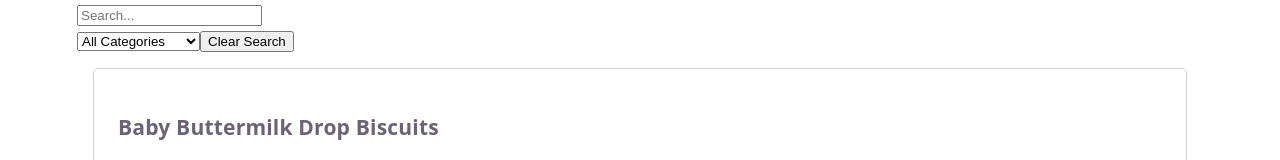
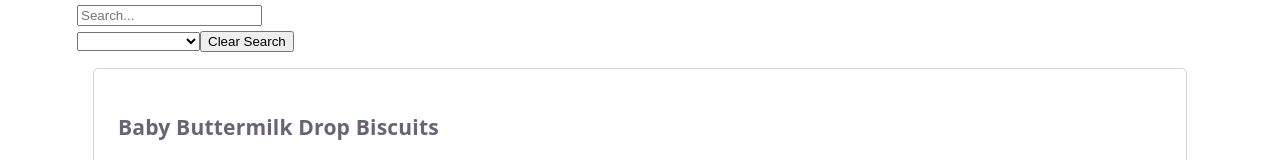
Before and after one commit to amgallo1213/LoveMenu, a React (Vite) app: page / in a window 1280 px wide. Shown: the top 160 px of the page. Built offline with nearby package versions, Linux system fonts and the light colour scheme.

Commit message:
updates to data file

```diff
--- a/src/data.js
+++ b/src/data.js
@@ -1050,7 +1050,7 @@ export const foods = [
             ["lunch, "],
             ["dinner"]
         ],
-        "category": "drinks",
+        "category": "cocktails",
         "components": [
             [
                 "Hornitos Reposado, prickly pear puree, lime juice, agave "
@@ -1072,7 +1072,7 @@ export const foods = [
             ["lunch, "],
             ["dinner"]
         ],
-        "category": "drinks",
+        "category": "cocktails",
         "components": [
             [
                 " Dad's Hat 'The Love Select Barrel' Rye, Evan Williams Black Bourbon, Gran Classico Bitter Aperitivo, maple syrup "
@@ -1094,7 +1094,7 @@ export const foods = [
             ["lunch, "],
             ["dinner"]
         ],
-        "category": "drinks",
+        "category": "cocktails",
         "components": [
             [
                 " Limoncello, Lillet Blanc, lemon juice, fig syrup "
@@ -1116,7 +1116,7 @@ export const foods = [
             ["lunch, "],
             ["dinner"]
         ],
-        "category": "drinks",
+        "category": "cocktails",
         "components": [
             [
                 " grapefruit juice, St. Germain, sparkling wine (Simonet Blanc de Blanc) "
@@ -1135,7 +1135,7 @@ export const foods = [
             ["lunch, "],
             ["dinner"]
         ],
-        "category": "drinks",
+        "category": "cocktails",
         "components": [
             [
                 " Bacardi Superior Rum, Captain Morgan, Combier, passion fruit puree, cream of coconut, vanilla syrup, orgeat, lime juice, jamaican bitters, pinch salt "
@@ -1160,7 +1160,7 @@ export const foods = [
             ["lunch, "],
             ["dinner"]
         ],
-        "category": "drinks",
+        "category": "cocktails",
         "components": [
             [
                 " batch: vodka, brandy, combier, chablis, blackberry puree, basil syrup, orange juice, lemon juice "
@@ -1185,7 +1185,7 @@ export const foods = [
             ["lunch, "],
             ["dinner"]
         ],
-        "category": "drinks",
+        "category": "cocktails",
         "components": [
             [
                 " blueberry hibiscus tea, simple syrup, lime juice, fever tree sparkling grapefruit "
@@ -1210,7 +1210,7 @@ export const foods = [
             ["lunch, "],
             ["dinner"]
         ],
-        "category": "drinks",
+        "category": "cocktails",
         "components": [
             [
                 " common well vodka, bacardi superior rum, averna amaro, la colombe coffee, demerara syrup "
@@ -1232,7 +1232,7 @@ export const foods = [
             ["lunch, "],
             ["dinner"]
         ],
-        "category": "drinks",
+        "category": "cocktails",
         "components": [
             [
                 " Common Well Vodka, creme de menthe, kahlua, bailey's irish cream, half & half, pinch salt "
@@ -1251,7 +1251,7 @@ export const foods = [
             ["lunch, "],
             ["dinner"]
         ],
-        "category": "drinks",
+        "category": "cocktails",
         "components": [
             [
                 " Common Well Vodka, bloody mary mix, ice "
@@ -1273,7 +1273,7 @@ export const foods = [
             ["lunch, "],
             ["dinner"]
         ],
-        "category": "drinks",
+        "category": "cocktails",
         "components": [
             [
                 " : "
@@ -1292,47 +1292,38 @@ export const foods = [
     {
         "id": 50,
         "name": "Frozen Orange Crush",
-        "menuDescription": "",
-        "meal": [
-            ["brunch, "],
-            ["lunch, "],
-            ["dinner"]
-        ],
-        "category": "drinks",
-        "components": [
-            [
-                " : "
-            ],
-            [
-                " : "
-            ],
-            [
-                " : "
-            ],
-        ],
-        "allergens": "",
-        "tableside": "",
-        "notes": ""
+        "menuDescription": "Local Vodka, Grand Marnier, Fresh Clementine and Cane Sugar",
+        "meal": [
+            ["brunch, "],
+            ["lunch, "],
+            ["dinner"]
+        ],
+        "category": "cocktails",
+        "components": [
+            [
+                " slushy "
+            ],
+        ],
+        "allergens": "",
+        "tableside": "",
+        "notes": "Frozen cocktail"
     },
     {
         "id": 51,
-        "name": "",
-        "menuDescription": "",
-        "meal": [
-            ["brunch, "],
-            ["lunch, "],
-            ["dinner"]
-        ],
-        "category": "drinks",
-        "components": [
-            [
-                " : "
-            ],
-            [
-                " : "
-            ],
-            [
-                " : "
+        "name": "Love City 'Unity'",
+        "menuDescription": "",
+        "meal": [
+            ["brunch, "],
+            ["lunch, "],
+            ["dinner"]
+        ],
+        "category": "beer",
+        "components": [
+            [
+                " American IPA from Philly "
+            ],
+            [
+                " approachable, citrusy, low bitterness, crisp finish "
             ],
         ],
         "allergens": "",
@@ -1341,23 +1332,20 @@ export const foods = [
     },
     {
         "id": 52,
-        "name": "",
-        "menuDescription": "",
-        "meal": [
-            ["brunch, "],
-            ["lunch, "],
-            ["dinner"]
-        ],
-        "category": "drinks",
-        "components": [
-            [
-                " : "
-            ],
-            [
-                " : "
-            ],
-            [
-                " : "
+        "name": "Big Oyster 'Solar Power'",
+        "menuDescription": "",
+        "meal": [
+            ["brunch, "],
+            ["lunch, "],
+            ["dinner"]
+        ],
+        "category": "beer",
+        "components": [
+            [
+                " Wheat beer from Milton, DE "
+            ],
+            [
+                " Belgian-style wheat beer brewed with coriander and oranges. light and refreshing finish "
             ],
         ],
         "allergens": "",
@@ -1366,48 +1354,45 @@ export const foods = [
     },
     {
         "id": 53,
-        "name": "",
-        "menuDescription": "",
-        "meal": [
-            ["brunch, "],
-            ["lunch, "],
-            ["dinner"]
-        ],
-        "category": "drinks",
-        "components": [
-            [
-                " : "
-            ],
-            [
-                " : "
-            ],
-            [
-                " : "
-            ],
-        ],
-        "allergens": "",
-        "tableside": "",
-        "notes": ""
+        "name": "Levante Craft Pilsner",
+        "menuDescription": "",
+        "meal": [
+            ["brunch, "],
+            ["lunch, "],
+            ["dinner"]
+        ],
+        "category": "beer",
+        "components": [
+            [
+                " pilsner from West Chester, PA "
+            ],
+            [
+                " pale golden hue & a crisp clean finish "
+            ],
+            [
+                " : "
+            ],
+        ],
+        "allergens": "",
+        "tableside": "",
+        "notes": "pilsners are light and crisp pale lagers (fermented slow and cool)"
     },
     {
         "id": 54,
-        "name": "",
-        "menuDescription": "",
-        "meal": [
-            ["brunch, "],
-            ["lunch, "],
-            ["dinner"]
-        ],
-        "category": "drinks",
-        "components": [
-            [
-                " : "
-            ],
-            [
-                " : "
-            ],
-            [
-                " : "
+        "name": "Victory 'Festbier' Octoberfest",
+        "menuDescription": "",
+        "meal": [
+            ["brunch, "],
+            ["lunch, "],
+            ["dinner"]
+        ],
+        "category": "beer",
+        "components": [
+            [
+                " Downingtown, PA "
+            ],
+            [
+                " subtle sweetness and malt-forward freshness. full bodied, smooth, slight hint of hops "
             ],
         ],
         "allergens": "",
@@ -1416,23 +1401,20 @@ export const foods = [
     },
     {
         "id": 55,
-        "name": "",
-        "menuDescription": "",
-        "meal": [
-            ["brunch, "],
-            ["lunch, "],
-            ["dinner"]
-        ],
-        "category": "drinks",
-        "components": [
-            [
-                " : "
-            ],
-            [
-                " : "
-            ],
-            [
-                " : "
+        "name": "Downeast 'Cider Donut'",
+        "menuDescription": "",
+        "meal": [
+            ["brunch, "],
+            ["lunch, "],
+            ["dinner"]
+        ],
+        "category": "beer",
+        "components": [
+            [
+                " cider from Boston "
+            ],
+            [
+                " fresh-pressed apple cider with cinnamon, brown sugar, and hints of vanilla "
             ],
         ],
         "allergens": "",
@@ -1441,20 +1423,20 @@ export const foods = [
     },
     {
         "id": 56,
-        "name": "",
-        "menuDescription": "",
-        "meal": [
-            ["brunch, "],
-            ["lunch, "],
-            ["dinner"]
-        ],
-        "category": "drinks",
-        "components": [
-            [
-                " : "
-            ],
-            [
-                " : "
+        "name": "Athletic Brewing 'Run Wild' Non-Alcoholic IPA",
+        "menuDescription": "",
+        "meal": [
+            ["brunch, "],
+            ["lunch, "],
+            ["dinner"]
+        ],
+        "category": "beer",
+        "components": [
+            [
+                " N/A IPA from Millford, CT "
+            ],
+            [
+                " brewed with 5 northwest hops, approachable bitterness with a balanced malt body. 65 calories "
             ],
             [
                 " : "
@@ -1466,14 +1448,261 @@ export const foods = [
     },
     {
         "id": 57,
-        "name": "",
-        "menuDescription": "",
-        "meal": [
-            ["brunch, "],
-            ["lunch, "],
-            ["dinner"]
-        ],
-        "category": "drinks",
+        "name": "Miller High Life",
+        "menuDescription": "",
+        "meal": [
+            ["brunch, "],
+            ["lunch, "],
+            ["dinner"]
+        ],
+        "category": "beer",
+        "components": [
+            [
+                " American Lager "
+            ],
+            [
+                " crisp, highly effervescent taste. smooth dry finish "
+            ],
+        ],
+        "allergens": "",
+        "tableside": "",
+        "notes": ""
+    },
+    {
+        "id": 58,
+        "name": "Guinness Draught Stout",
+        "menuDescription": "",
+        "meal": [
+            ["brunch, "],
+            ["lunch, "],
+            ["dinner"]
+        ],
+        "category": "beer",
+        "components": [
+            [
+                " Irish dry stout - Dublin "
+            ],
+            [
+                " roasted barley, rich malted flavor with hints of coffee, cocoa, and sometimes a dark beer or caramel note "
+            ],
+            [
+                " nitro can "
+            ],
+        ],
+        "allergens": "",
+        "tableside": "",
+        "notes": ""
+    },
+    {
+        "id": 59,
+        "name": "",
+        "menuDescription": "",
+        "meal": [
+            ["brunch, "],
+            ["lunch, "],
+            ["dinner"]
+        ],
+        "category": "",
+        "components": [
+            [
+                " : "
+            ],
+            [
+                " : "
+            ],
+            [
+                " : "
+            ],
+        ],
+        "allergens": "",
+        "tableside": "",
+        "notes": ""
+    },
+    {
+        "id": 60,
+        "name": "",
+        "menuDescription": "",
+        "meal": [
+            ["brunch, "],
+            ["lunch, "],
+            ["dinner"]
+        ],
+        "category": "",
+        "components": [
+            [
+                " : "
+            ],
+            [
+                " : "
+            ],
+            [
+                " : "
+            ],
+        ],
+        "allergens": "",
+        "tableside": "",
+        "notes": ""
+    },
+    {
+        "id": 61,
+        "name": "",
+        "menuDescription": "",
+        "meal": [
+            ["brunch, "],
+            ["lunch, "],
+            ["dinner"]
+        ],
+        "category": "",
+        "components": [
+            [
+                " : "
+            ],
+            [
+                " : "
+            ],
+            [
+                " : "
+            ],
+        ],
+        "allergens": "",
+        "tableside": "",
+        "notes": ""
+    },
+    {
+        "id": 62,
+        "name": "",
+        "menuDescription": "",
+        "meal": [
+            ["brunch, "],
+            ["lunch, "],
+            ["dinner"]
+        ],
+        "category": "",
+        "components": [
+            [
+                " : "
+            ],
+            [
+                " : "
+            ],
+            [
+                " : "
+            ],
+        ],
+        "allergens": "",
+        "tableside": "",
+        "notes": ""
+    },
+    {
+        "id": 63,
+        "name": "",
+        "menuDescription": "",
+        "meal": [
+            ["brunch, "],
+            ["lunch, "],
+            ["dinner"]
+        ],
+        "category": "",
+        "components": [
+            [
+                " : "
+            ],
+            [
+                " : "
+            ],
+            [
+                " : "
+            ],
+        ],
+        "allergens": "",
+        "tableside": "",
+        "notes": ""
+    },
+    {
+        "id": 64,
+        "name": "",
+        "menuDescription": "",
+        "meal": [
+            ["brunch, "],
+            ["lunch, "],
+            ["dinner"]
+        ],
+        "category": "",
+        "components": [
+            [
+                " : "
+            ],
+            [
+                " : "
+            ],
+            [
+                " : "
+            ],
+        ],
+        "allergens": "",
+        "tableside": "",
+        "notes": ""
+    },
+    {
+        "id": 65,
+        "name": "",
+        "menuDescription": "",
+        "meal": [
+            ["brunch, "],
+            ["lunch, "],
+            ["dinner"]
+        ],
+        "category": "",
+        "components": [
+            [
+                " : "
+            ],
+            [
+                " : "
+            ],
+            [
+                " : "
+            ],
+        ],
+        "allergens": "",
+        "tableside": "",
+        "notes": ""
+    },
+    {
+        "id": 66,
+        "name": "",
+        "menuDescription": "",
+        "meal": [
+            ["brunch, "],
+            ["lunch, "],
+            ["dinner"]
+        ],
+        "category": "",
+        "components": [
+            [
+                " : "
+            ],
+            [
+                " : "
+            ],
+            [
+                " : "
+            ],
+        ],
+        "allergens": "",
+        "tableside": "",
+        "notes": ""
+    },
+    {
+        "id": 67,
+        "name": "",
+        "menuDescription": "",
+        "meal": [
+            ["brunch, "],
+            ["lunch, "],
+            ["dinner"]
+        ],
+        "category": "",
         "components": [
             [
                 " : "
@@ -1520,7 +1749,7 @@ export const foods = [
     // },
 ]
 
-export const drinks = [
+export const cocktails = [
     // {
     //     "id" : 101,
     //     "name" : "Broken Arrow",
```
